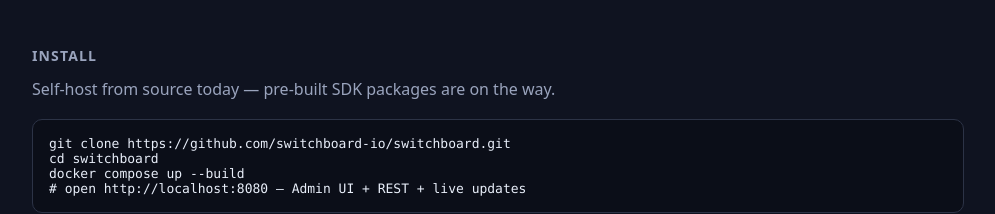
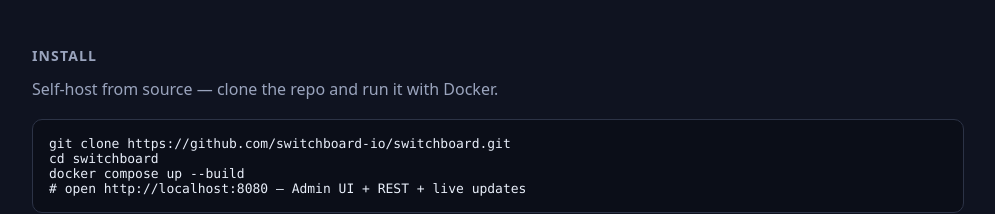
Before and after one commit to switchboard-io/switchboard, a plain HTML site: page web/index.html in a window 1280 px wide. Shown: the part 863-1077 px from the top of the page, without its empty margins (142-1137 px from the left). Drawn offline with Linux system fonts and the light colour scheme.

Commit message:
docs: drop 'pre-built packages coming' promise; state build-from-source plainly

```diff
--- a/web/index.html
+++ b/web/index.html
@@ -48,7 +48,7 @@
     </section>
 
     <h2 class="section">Install</h2>
-    <p style="color:var(--muted);margin-top:-6px;">Self-host from source today — pre-built SDK packages are on the way.</p>
+    <p style="color:var(--muted);margin-top:-6px;">Self-host from source — clone the repo and run it with Docker.</p>
     <pre>git clone https://github.com/switchboard-io/switchboard.git
 cd switchboard
 docker compose up --build
```
Also changed, not shown: README.md, packages/dotnet/Switchboard.Cli/README.md, packages/dotnet/Switchboard.OpenFeature/README.md, packages/dotnet/Switchboard.Sdk/README.md, packages/dotnet/Switchboard/README.md, packages/go/README.md, packages/java-openfeature/README.md, packages/java/README.md, packages/js-openfeature/README.md, packages/js/README.md, packages/python-openfeature/README.md, packages/python/README.md, packages/ruby-openfeature/README.md, packages/ruby/README.md, 2 more files.
